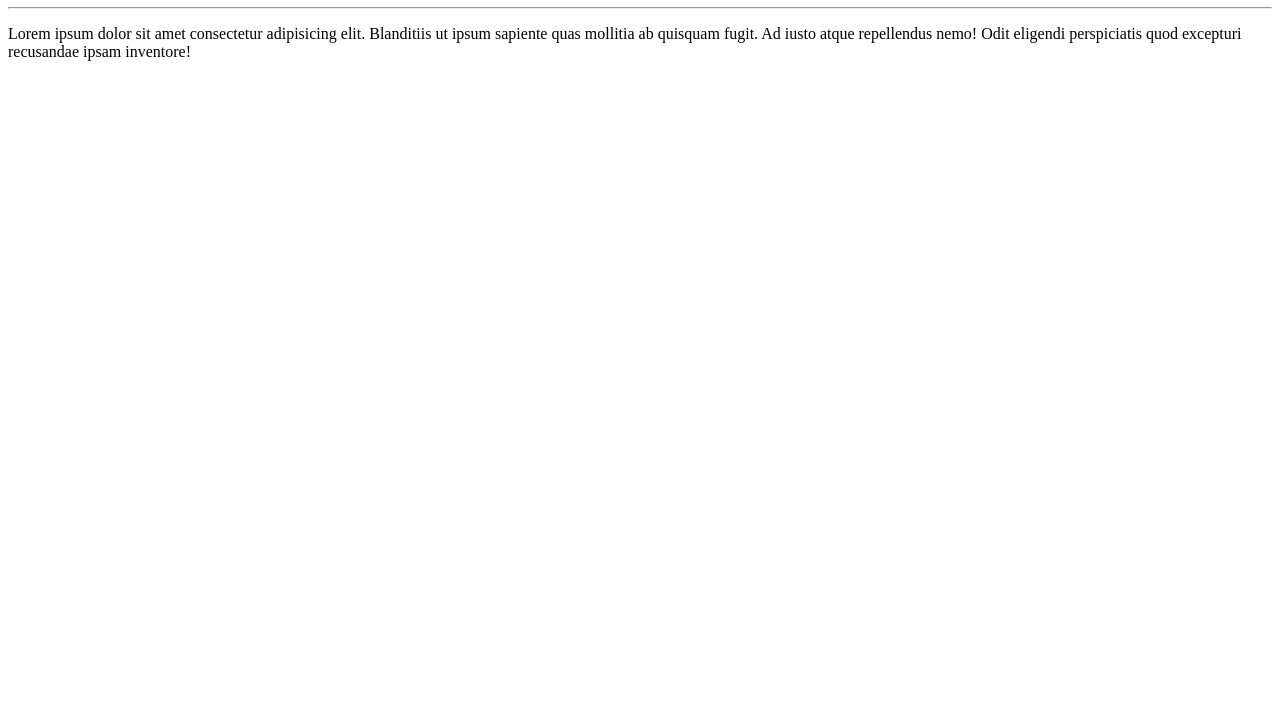
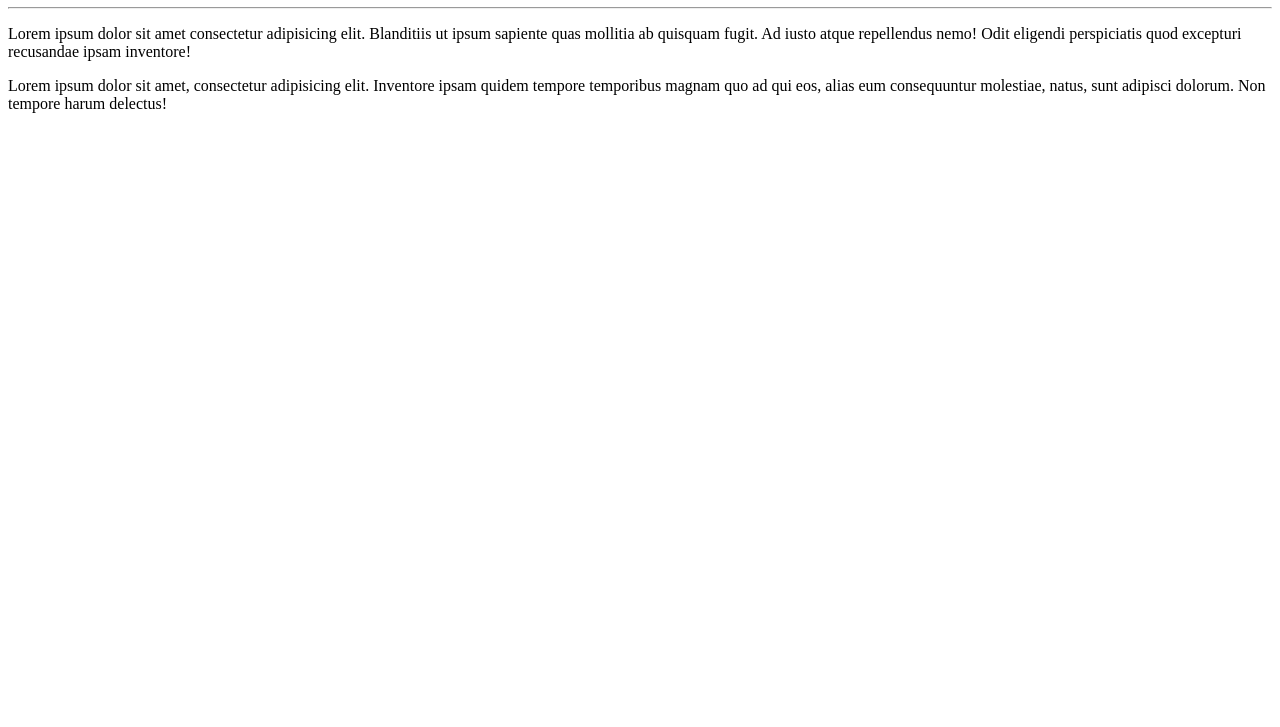
Before and after one commit to rymerki/Ola-Mundo, a plain HTML site: page site-exemplo/index.html in a window 1280 px wide. Shown: the part 73-800 px from the top of the page. Drawn offline with Linux system fonts and the light colour scheme.

Commit message:
Adicionei um parégrafo

```diff
--- a/site-exemplo/index.html
+++ b/site-exemplo/index.html
@@ -9,5 +9,6 @@
     <h1>Olá, Mundo!</h1>
     <hr>
     <p>Lorem ipsum dolor sit amet consectetur adipisicing elit. Blanditiis ut ipsum sapiente quas mollitia ab quisquam fugit. Ad iusto atque repellendus nemo! Odit eligendi perspiciatis quod excepturi recusandae ipsam inventore!</p>
+    <p>Lorem ipsum dolor sit amet, consectetur adipisicing elit. Inventore ipsam quidem tempore temporibus magnam quo ad qui eos, alias eum consequuntur molestiae, natus, sunt adipisci dolorum. Non tempore harum delectus!</p>
 </body>
 </html>
```
